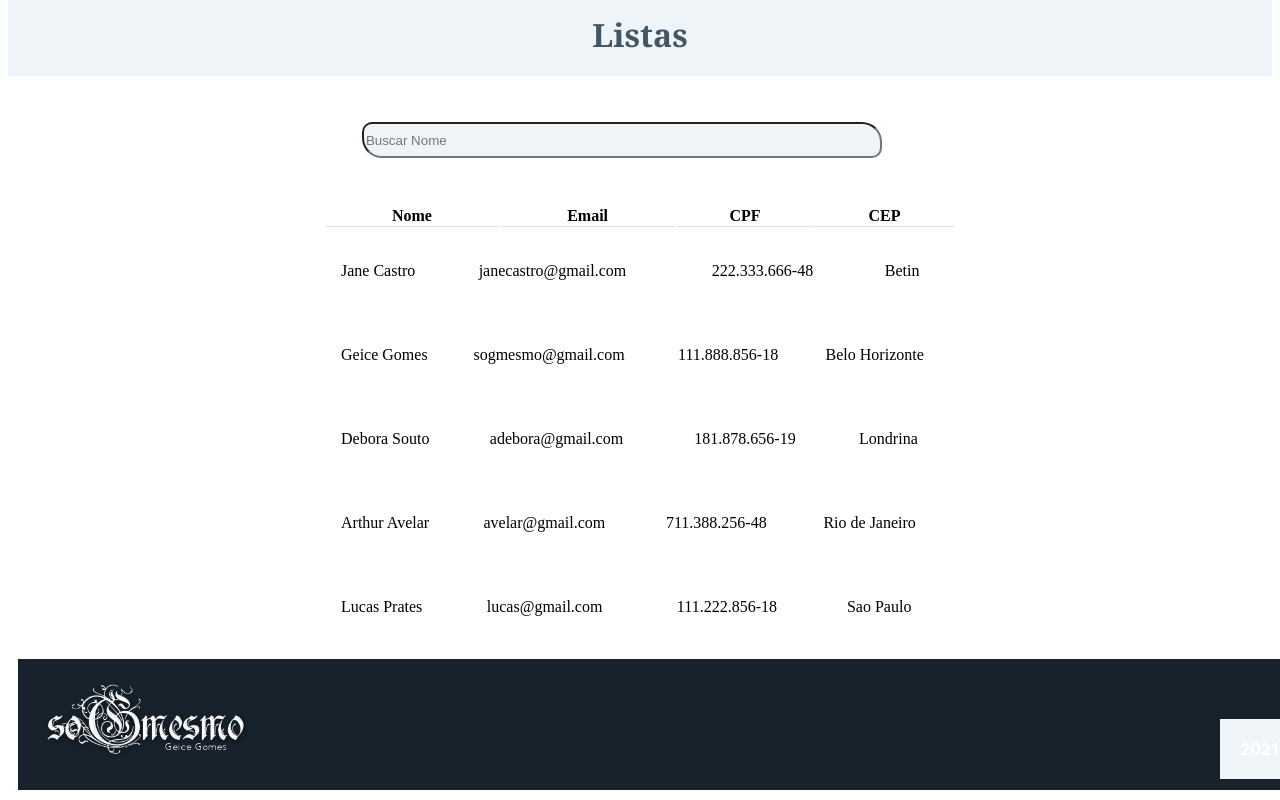
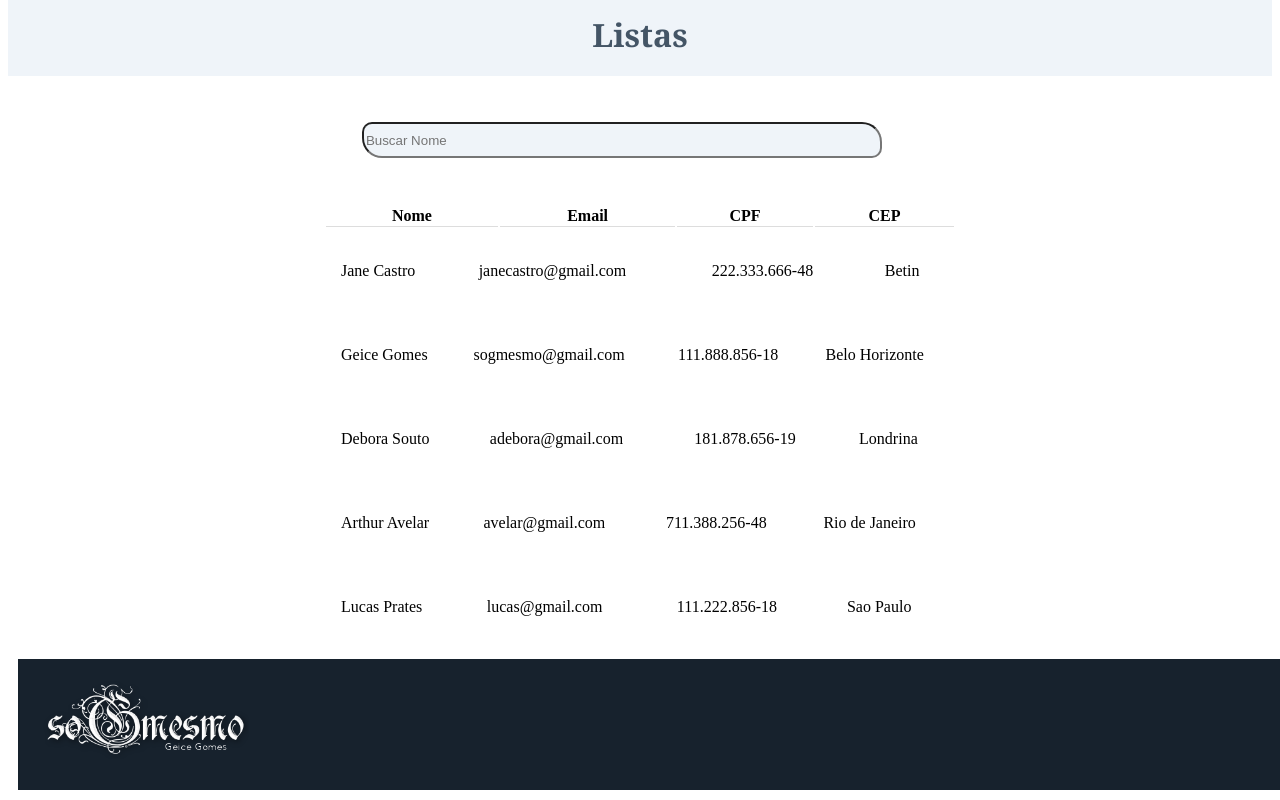
Before and after one commit to Sogmesmo/Cadastro-TSA, a Vue app: page / in a window 1280 px wide. Shown: the part 1212-2012 px from the top of the page. Built offline with nearby package versions, Linux system fonts and the light colour scheme.

Commit message:
README.md

```diff
--- a/src/components/Footer.vue
+++ b/src/components/Footer.vue
@@ -1,7 +1,7 @@
 <template>
   <footer>
     <img src="@/assets/meu-logo.png" alt="meu-Logo">
-    <h1> 2021 </h1>
+
   </footer>
 </template>
 
@@ -31,11 +31,4 @@
     margin: 20px;
      max-width: 300px;
 }
-footer h1 {
-    margin-top: 60px;
-    padding: 20px;
-    color: #fff;
-    font-family: -apple-system, BlinkMacSystemFont, 'Segoe UI', 'Roboto', Oxygen, Ubuntu, Cantarell, 'Open Sans', 'Helvetica Neue', sans-serif;
-    font-size: 100%;
-}
 </style>
```
Also changed, not shown: 2 other files (tests, documents, lock files or other folders).
